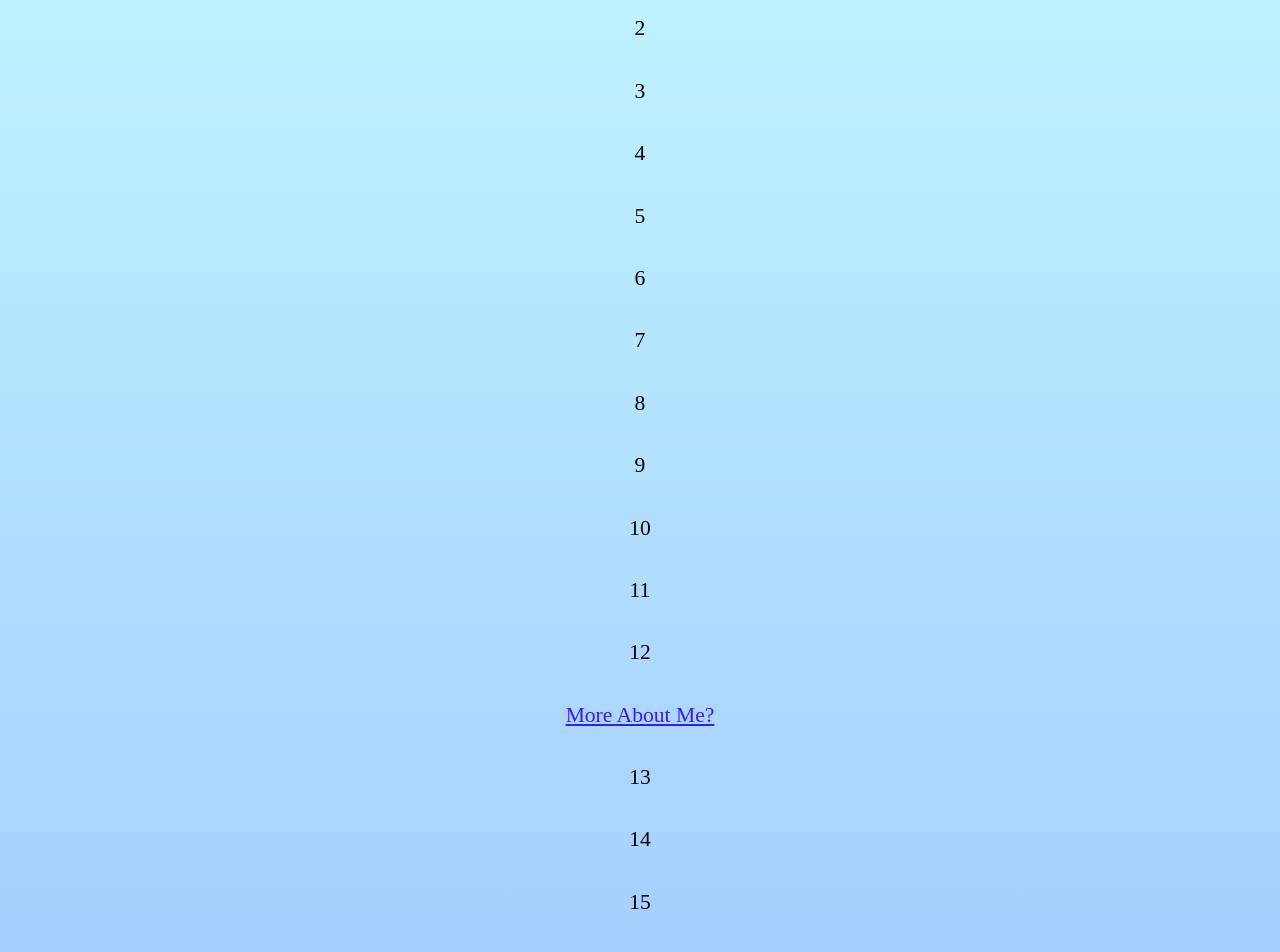
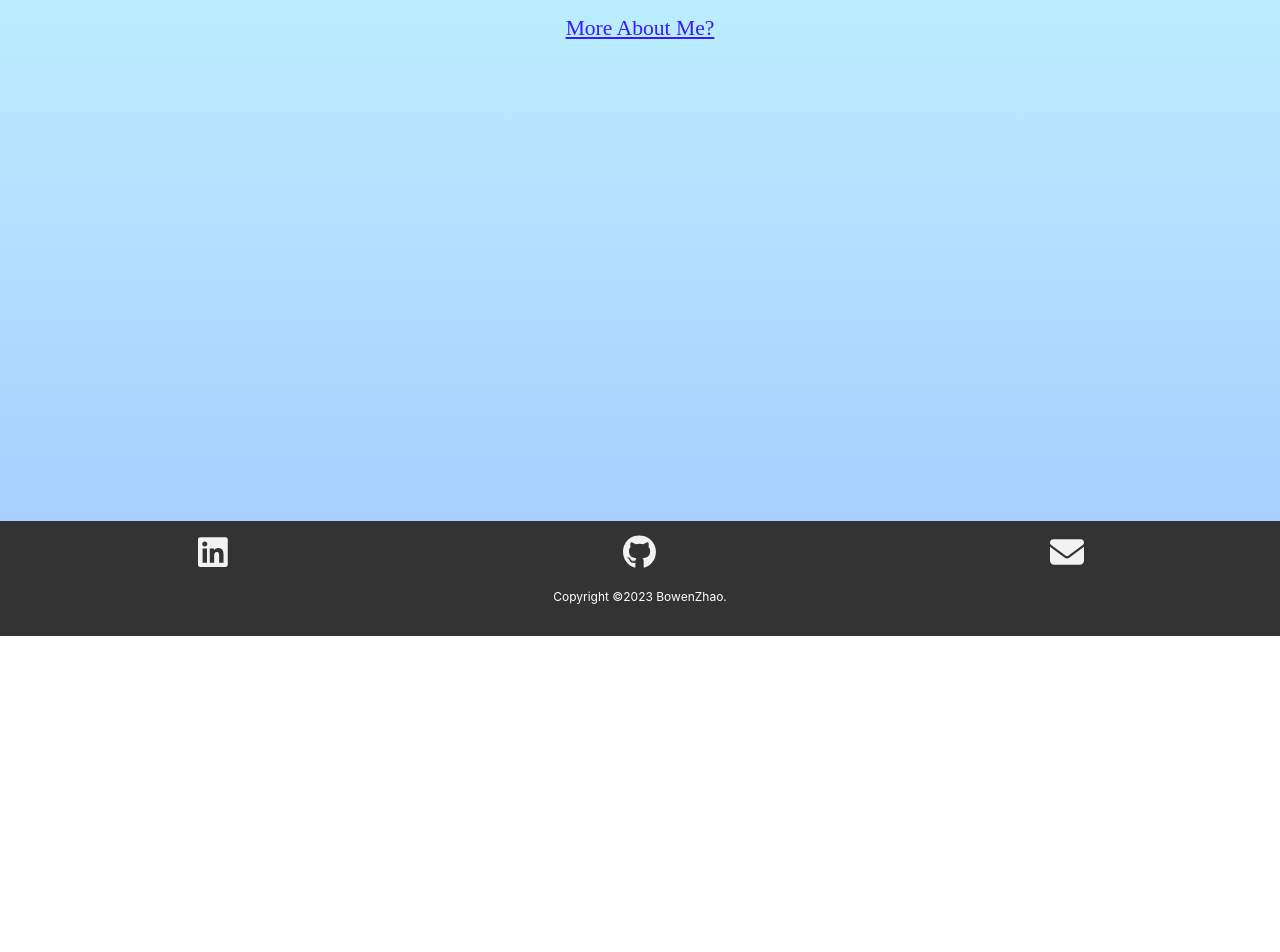
Before and after one commit to ZextaSilver/nextTestGround, a Next.js app: page / in a window 1280 px wide. Shown: the part 220-1172 px from the top of the page. After the commit the page ends 856 px from the top, so only its background shows below. Built offline with nearby package versions, Linux system fonts and the light colour scheme.

Commit message:
fixed content of main page

```diff
--- a/pages/index.js
+++ b/pages/index.js
@@ -26,54 +26,8 @@ export default function Home() {
         <section className = {utilStyles.headingMd}>
 
           <p>
-            2
-          </p>
-          <p>
-            3
-          </p>
-          <p>
-            4
-          </p>
-          <p>
-            5
-          </p>
-          <p>
-            6
-          </p>
-          <p>
-            7
-          </p>
-          <p>
-            8
-          </p>
-          <p>
-            9
-          </p>
-          <p>
-            10
-          </p>
-          <p>
-            11
-          </p>
-          <p>
-            12
-          </p>
-          <p>
             <Link href = "/posts/projects">More About Me?</Link>
           </p>
-          <p>
-            13
-          </p>
-          <p>
-            14
-          </p>
-          <p>
-            15
-          </p>
-          <p>
-            16
-          </p>
-
 
         </section>
       </div>
```
